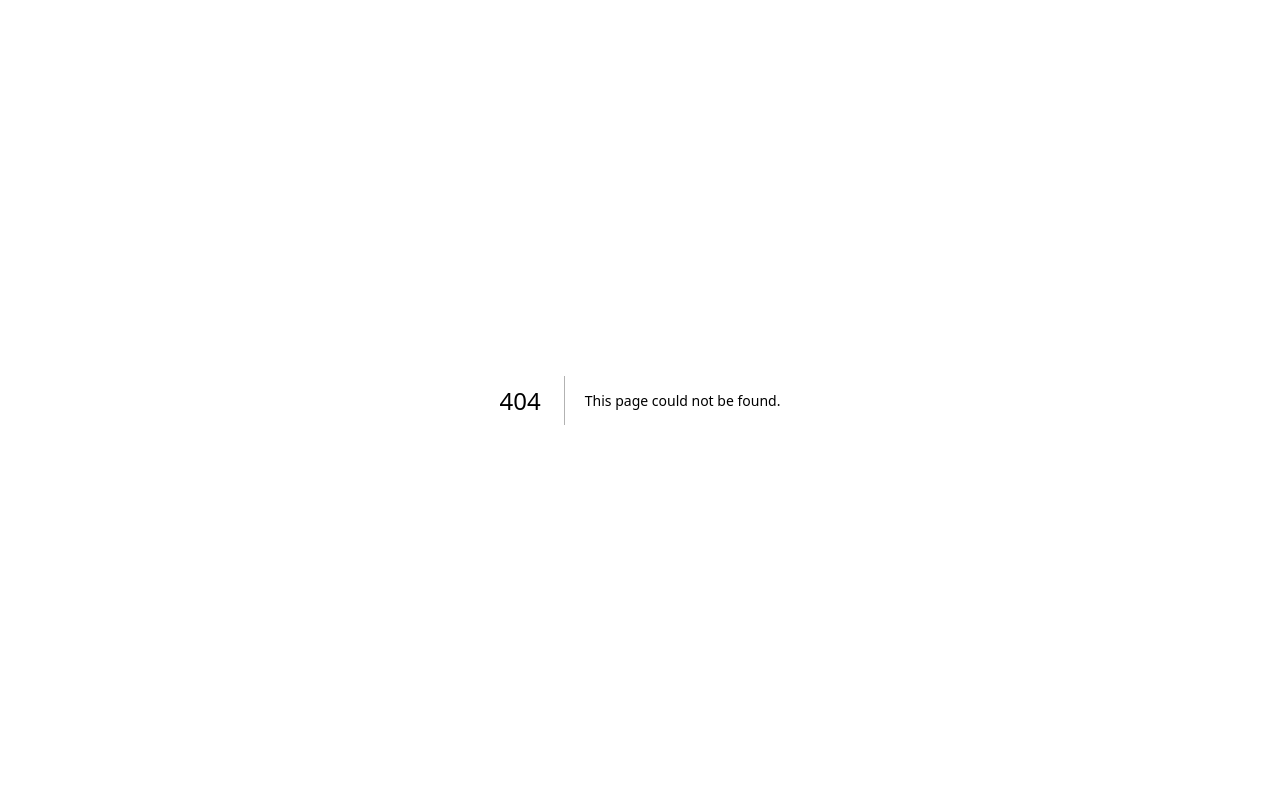
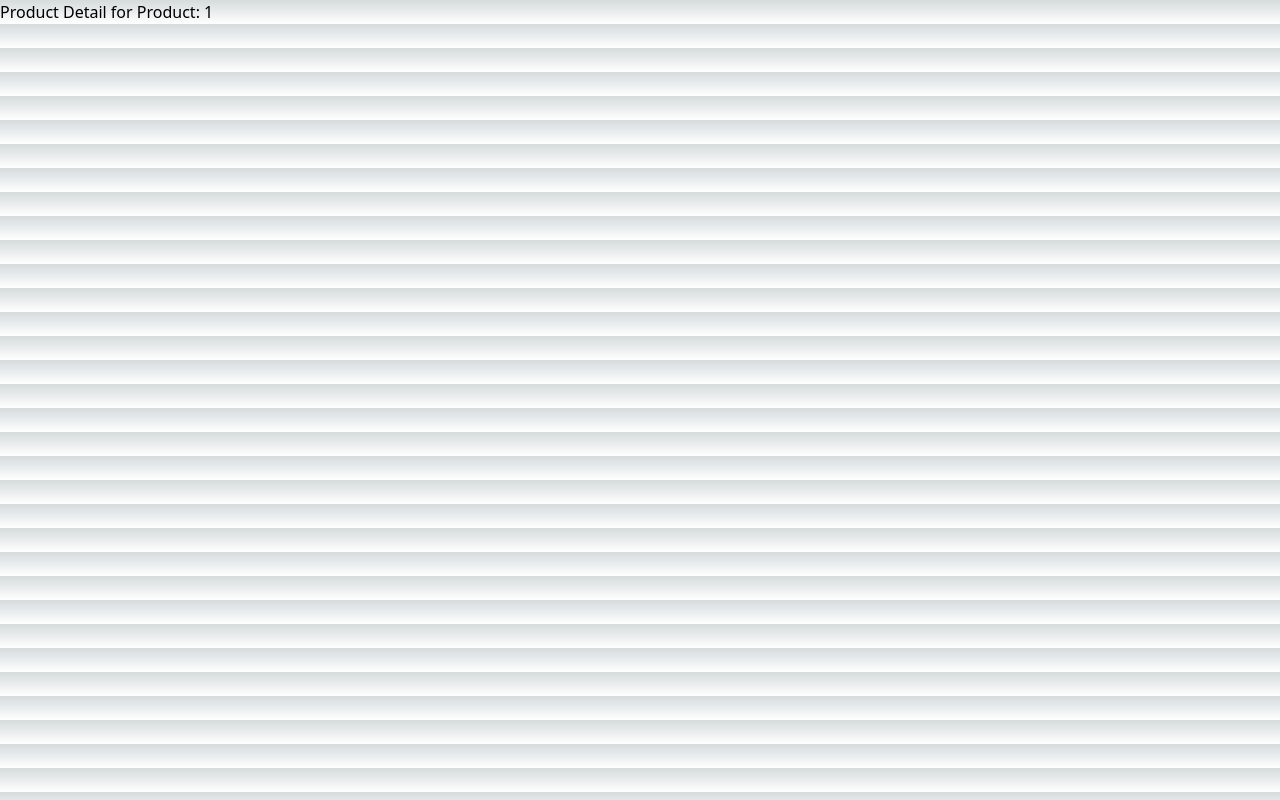
Before and after one commit to Yash-Solanki6803/NextJS-projects, a Next.js app in the folder next-routing/: page /product/1 in a window 1280 px wide. Before the commit this address had no page. Built offline with nearby package versions, Linux system fonts and the light colour scheme.

Commit message:
Dynamic routes

```diff
--- /dev/null
+++ b/next-routing/src/pages/product/[productId].tsx
@@ -0,0 +1,9 @@
+import { useRouter } from "next/router";
+
+function Productdetail() {
+  const router = useRouter();
+  const productId = router.query.productId;
+  return <h1>Product Detail for Product: {productId}</h1>;
+}
+
+export default Productdetail;
--- /dev/null
+++ b/next-routing/src/pages/product/index.tsx
@@ -0,0 +1,9 @@
+function ProductList(){
+  return <>
+    <h1>Product 1</h1>
+    <h1>Product 2</h1>
+    <h1>Product 3</h1>
+  </>
+}
+
+export default ProductList
```
Also changed, not shown: 1 other file (tests, documents, lock files or other folders).
